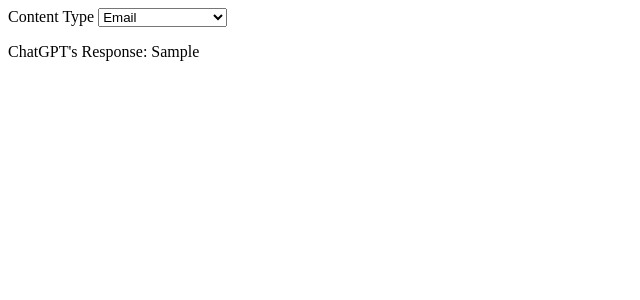
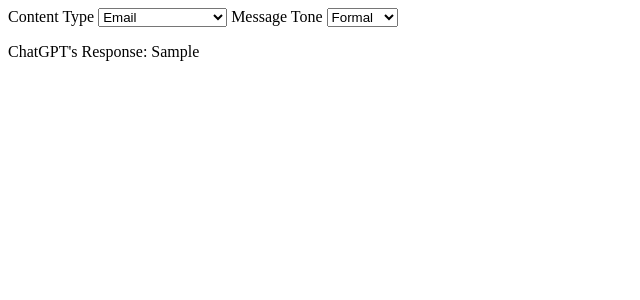
Before and after one commit to amineahres/wraiter, a Flask app: template templates/index.html in a window 1280 px wide. Shown: the top 300 px of the page, without its empty margins (0-640 px from the left). Run offline with Flask 3, Linux system fonts and the light colour scheme; the template is opened without the code that fills it: most values are stand-ins (such as "Sample title", 1, 10 or a date in 2020).

Commit message:
Update index.html

```diff
--- a/templates/index.html
+++ b/templates/index.html
@@ -11,8 +11,14 @@
             <option value="email">Email</option>
             <option value="team_message">Team Message</option>
             <option value="social_media_post">Social Media Post</option>
-            <!-- Add more options here -->
         </select>
+        <label for="content_tone">Message Tone</label>
+        <select name="content_tone" id="content_tone">
+            <option value="formal">Formal</option>
+            <option value="informal">Informal</option>
+            <option value="friendly">Friendly</option>
+        </select>
+
     </form>
 
     {% if chatgpt_response %}
```
